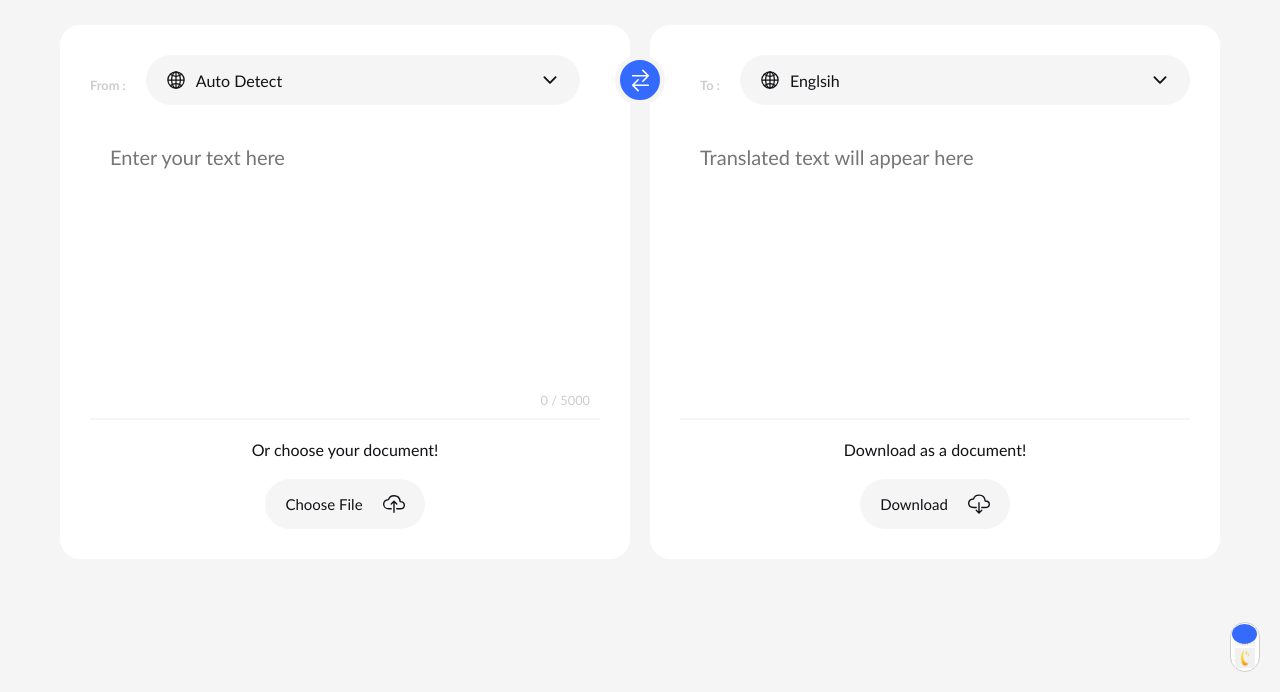
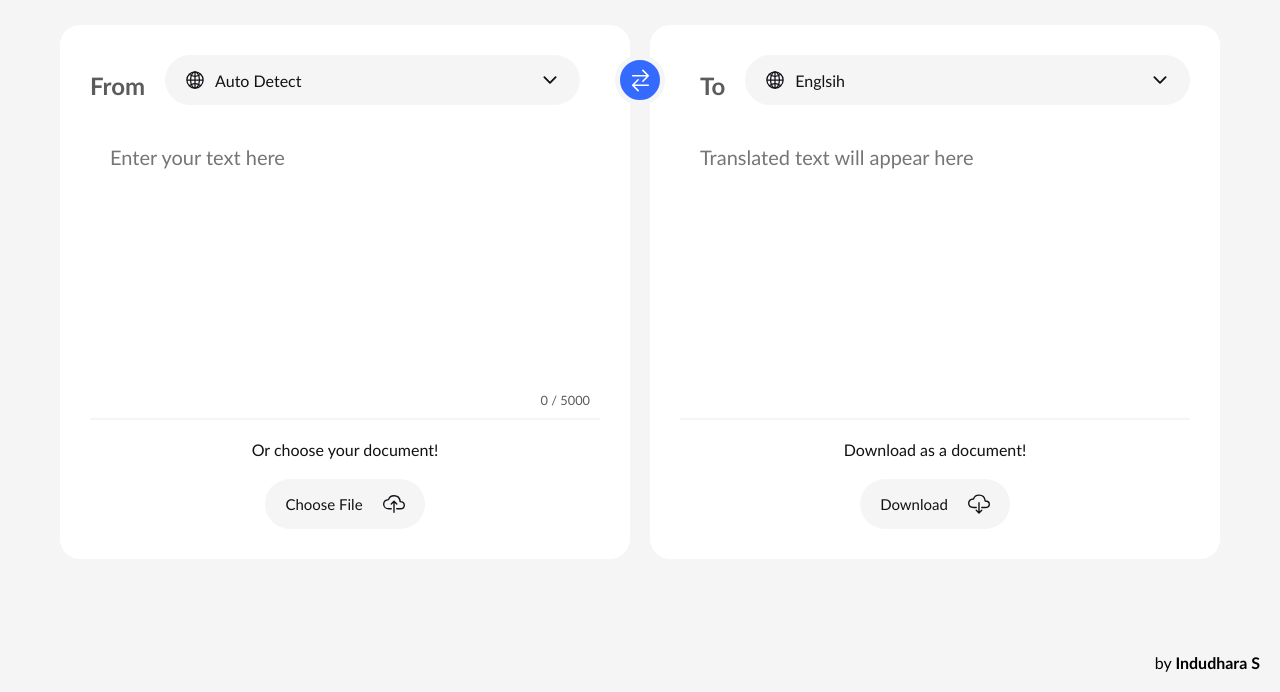
Before and after one commit to IndudharaS/Translator-App, a plain HTML site: page index.html in a window 1280 px wide. Shown: the part 108-800 px from the top of the page. Drawn offline with nearby package versions, Linux system fonts and the light colour scheme.

Commit message:
Favicon Added

```diff
--- a/index.html
+++ b/index.html
@@ -12,11 +12,13 @@
       nomodule
       src="https://unpkg.com/ionicons@7.1.0/dist/ionicons/ionicons.js"
     ></script>
+    <link rel="icon" type="image/x-icon" href="/images/favicon.ico" />
+    <link rel="apple-touch-icon" href="/images/favicon.ico" />
     <link rel="stylesheet" href="styles/style.css" />
     <title>Language Translator</title>
   </head>
   <body>
-    <div class="mode">
+    <!-- <div class="mode">
       <label class="toggle" for="dark-mode-btn">
         <div class="toggle-track">
           <input type="checkbox" class="toggle-checkbox" id="dark-mode-btn" />
@@ -25,11 +27,11 @@
           <img src="images/moon.jpeg" alt="" />
         </div>
       </label>
-    </div>
+    </div> -->
     <div class="container">
-      <div class="card input-wrapper">
+      <div class="card  input-wrapper">
         <div class="from">
-          <span class="heading">From :</span>
+          <span class="heading">From </span>
           <div class="dropdown-container" id="input-language">
             <div class="dropdown-toggle">
               <ion-icon name="globe-outline"></ion-icon>
@@ -67,9 +69,9 @@
         </div>
       </div>
 
-      <div class="card output-wrapper">
+      <div class="card l output-wrapper">
         <div class="to">
-          <span class="heading">To :</span>
+          <span class="heading">To </span>
           <div class="dropdown-container" id="output-language">
             <div class="dropdown-toggle">
               <ion-icon name="globe-outline"></ion-icon>
@@ -98,6 +100,9 @@
         </div>
       </div>
     </div>
+    <div class="footer">
+      <p>by <span class="author">Indudhara S</span></p>
+    </div>
 
     <script src="script/languages.js"></script>
     <script src="script/script.js"></script>
--- a/styles/style.css
+++ b/styles/style.css
@@ -3,7 +3,7 @@
   --bg-color: #f5f5f5;
   --light-bg-color: #fff;
   --text-color: #111116;
-  --light-text-color: #cdccd1;
+  --light-text-color: #5b5b5b;
   --primary-text-color: #fff;
 }
 
@@ -63,6 +63,7 @@ body.dark {
   background-color: var(--light-bg-color);
 }
 
+
 .container .card .from,
 .container .card .to {
   display: flex;
@@ -79,7 +80,7 @@ body.dark {
 }
 
 .container .card .heading {
-  font-size: 0.8rem;
+  font-size: 1.5rem;
   font-weight: 600;
   color: var(--light-text-color);
   white-space: nowrap;
@@ -362,4 +363,19 @@ body.dark {
   .swap-position ion-icon {
     transform: rotate(90deg);
   }
+    .l {
+      margin-bottom: 50px;
+    }
 }
+
+.footer {
+  position: fixed;
+  bottom: 20px;
+  right: 20px;
+  font-size: 16px;
+  color: #000;
+}
+
+.author {
+  font-weight: bold;
+}
```
Also changed, not shown: images/favicon.ico (added).
